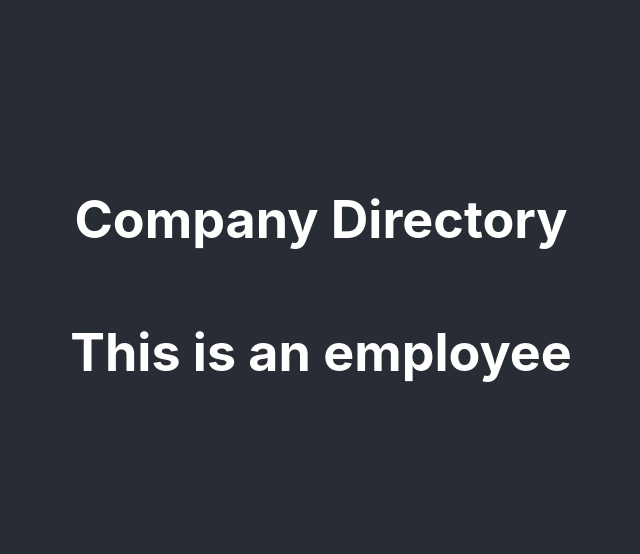
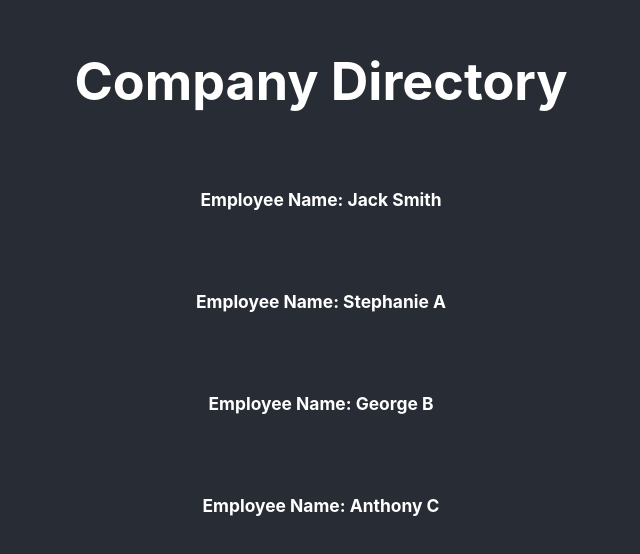
Before and after one commit to ilicc-sara/React, a React (Create React App) app in the folder react-intro/: page / in a window 1280 px wide. Shown: the part 114-668 px from the top of the page, without its empty margins (319-959 px from the left). Built offline with nearby package versions, Linux system fonts and the light colour scheme.

Commit message:
lection #3 ...

```diff
--- a/react-intro/src/App.js
+++ b/react-intro/src/App.js
@@ -10,7 +10,10 @@ function App() {
     <div className="App">
       <header className="App-header">
         <h1> Company Directory </h1>
-        <Employee />
+        <Employee firstName="Jack" lastName="Smith" />
+        <Employee firstName="Stephanie" lastName="A" />
+        <Employee firstName="George" lastName="B" />
+        <Employee firstName="Anthony" lastName="C" />
       </header>
     </div>
   );
--- a/react-intro/src/Employee.jsx
+++ b/react-intro/src/Employee.jsx
@@ -1,7 +1,13 @@
 import React from "react";
 
-const Employee = () => {
-  return <h1> This is an employee</h1>;
+const Employee = (props) => {
+  console.log(props);
+  return (
+    <div>
+      {/* prettier-ignore */}
+      <h6> Employee Name: {props.firstName} {" "} {props.lastName}</h6>
+    </div>
+  );
 };
 
 export default Employee;
```
